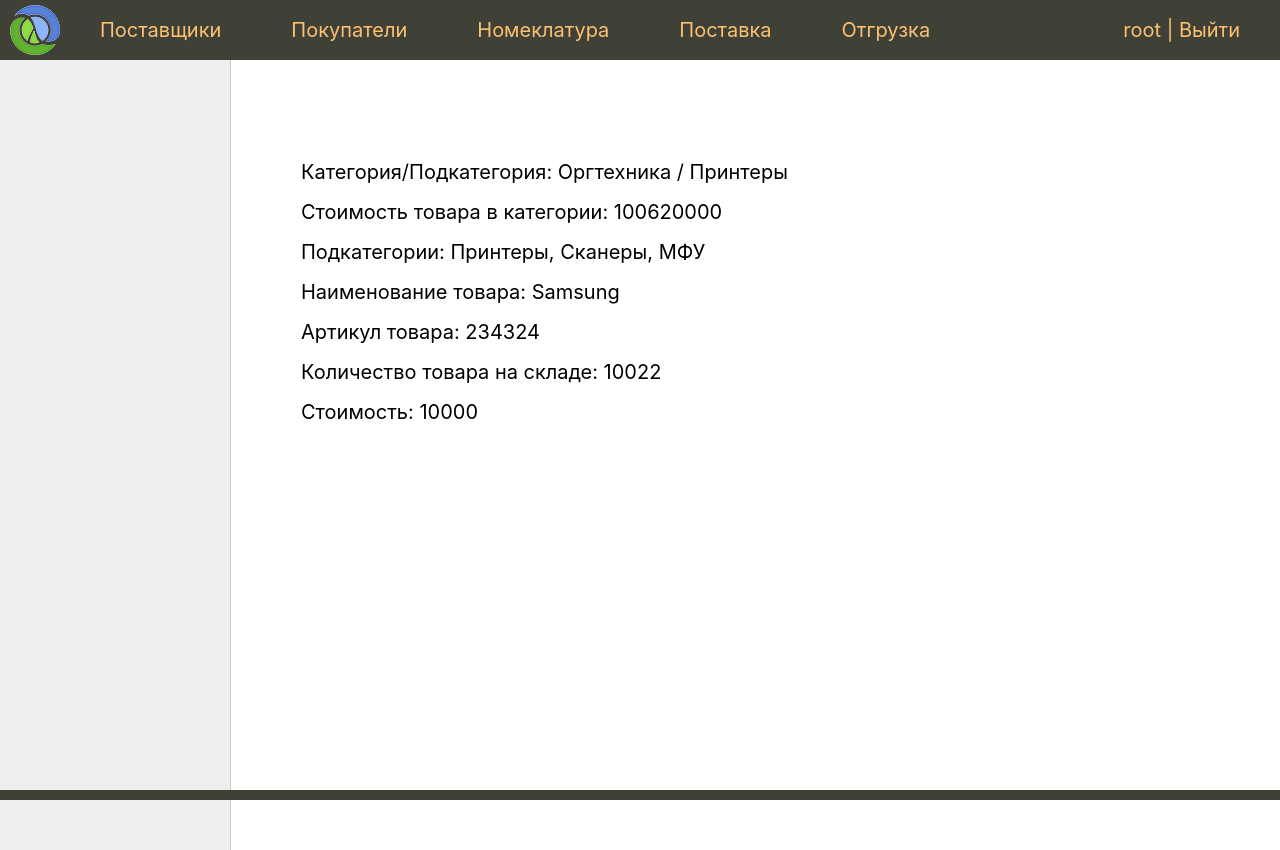
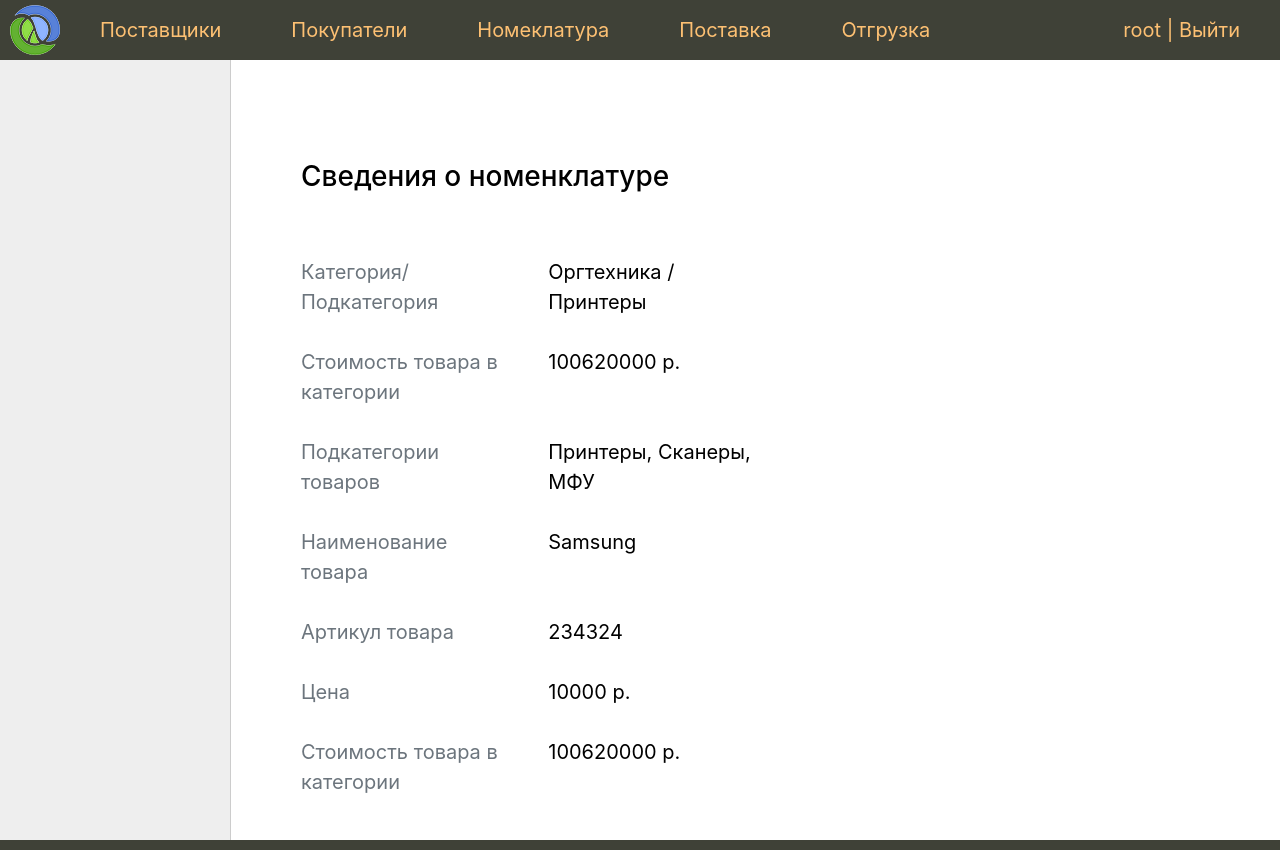
Before and after one commit to vkhmn/sklad, a Django app: page /nomenclature/1/ in a window 1280 px wide. Run offline with Django 4.2, Linux system fonts and the light colour scheme; a user stored in the database is signed in; data comes from the database, SQL or seed files in the repository; parts of the project's set-up code (start-up, migrations or seed data) failed here and were passed over; some libraries are stand-ins or nearby versions.

Commit message:
Add bootstrap to templates

```diff
--- a/sklad/templates/sklad/document_buyer.html
+++ b/sklad/templates/sklad/document_buyer.html
@@ -30,7 +30,7 @@
             <tr>
         {% endif %}
         <th scope="row"></th>
-        <td><a href="{{ item.get_absoaqwselute_url }}"> {{ item.name }} </a></td>
+        <td><a href="{{ item.get_absolute_url }}"> {{ item.name }} </a></td>
         <td>{{ item.price }} р.</td>
         <td>{{ item.amount }}</td>
         <td>{{ item.total }} р.</td>
--- a/sklad/templates/sklad/nomenclature.html
+++ b/sklad/templates/sklad/nomenclature.html
@@ -1,9 +1,19 @@
 {% extends 'sklad/base.html' %}
 
 {% block content %}
-    <p>Категория/Подкатегория: {{ nomenclature.subcategory.category }} / {{ nomenclature.subcategory }} </p>
-    <p>Стоимость товара в категории: {{ total_category }}</p>
-    <p>Подкатегории:
+        <h3>Сведения о номенклатуре</h3><br><br>
+
+        <div class="form-group row">
+            <div class="col-md-3 col-form-label form-control-label text-muted">Категория/Подкатегория</div>
+            <div class="col-md-3 col-form-label form-control-label" >{{ nomenclature.subcategory.category }} / {{ nomenclature.subcategory }}</div>
+        </div>
+         <div class="form-group row">
+            <div class="col-md-3 col-form-label form-control-label text-muted">Стоимость товара в категории </div>
+            <div class="col-md-3 col-form-label form-control-label" >{{ total_category }} р.</div>
+        </div>
+            <div class="form-group row">
+            <div class="col-md-3 col-form-label form-control-label text-muted">Подкатегории товаров</div>
+            <div class="col-md-3 col-form-label form-control-label" >
         {% for subcategory in subcategories %}
             {% if forloop.last %}
                 {{ subcategory }}
@@ -11,9 +21,22 @@
                 {{ subcategory }},
             {% endif %}
         {% endfor %}
-    </p>
-    <p>Наименование товара: {{nomenclature.name}}</p>
-    <p>Артикул товара: {{nomenclature.article}}</p>
-    <p>Количество товара на складе: {{store.amount}}</p>
-    <p>Стоимость: {{nomenclature.price}}</p>
+            </div>
+        </div>
+        <div class="form-group row">
+            <div class="col-md-3 col-form-label form-control-label text-muted">Наименование товара</div>
+            <div class="col-md-3 col-form-label form-control-label">{{ nomenclature.name }}</div>
+        </div>
+         <div class="form-group row">
+            <div class="col-md-3 col-form-label form-control-label text-muted">Артикул товара</div>
+            <div class="col-md-3 col-form-label form-control-label">{{ nomenclature.article }}</div>
+        </div>
+         <div class="form-group row">
+            <div class="col-md-3 col-form-label form-control-label text-muted">Цена</div>
+            <div class="col-md-3 col-form-label form-control-label">{{ nomenclature.price }} р.</div>
+        </div>
+         <div class="form-group row">
+            <div class="col-md-3 col-form-label form-control-label text-muted">Стоимость товара в категории </div>
+            <div class="col-md-3 col-form-label form-control-label" >{{ total_category }} р.</div>
+        </div>
 {% endblock %}
```
